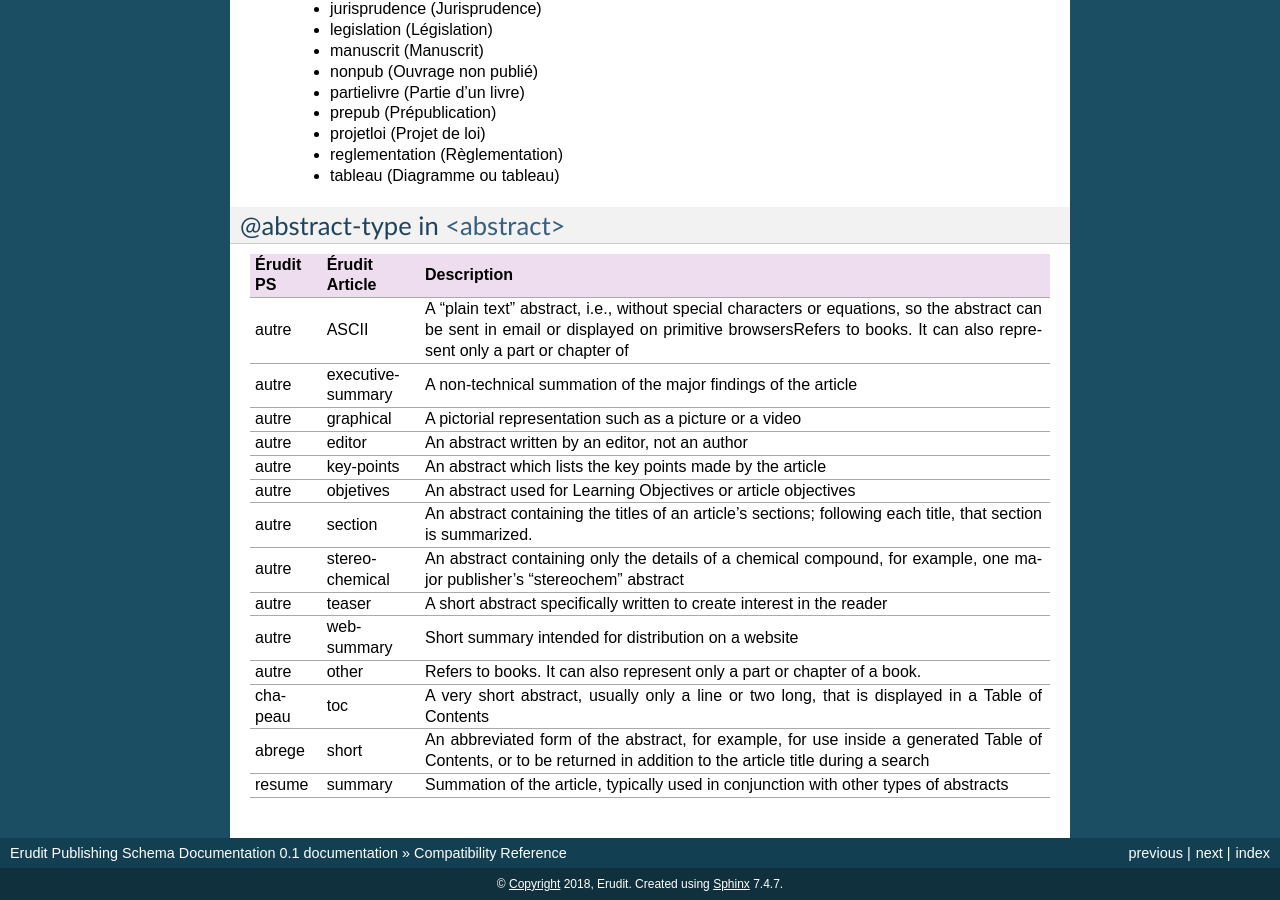
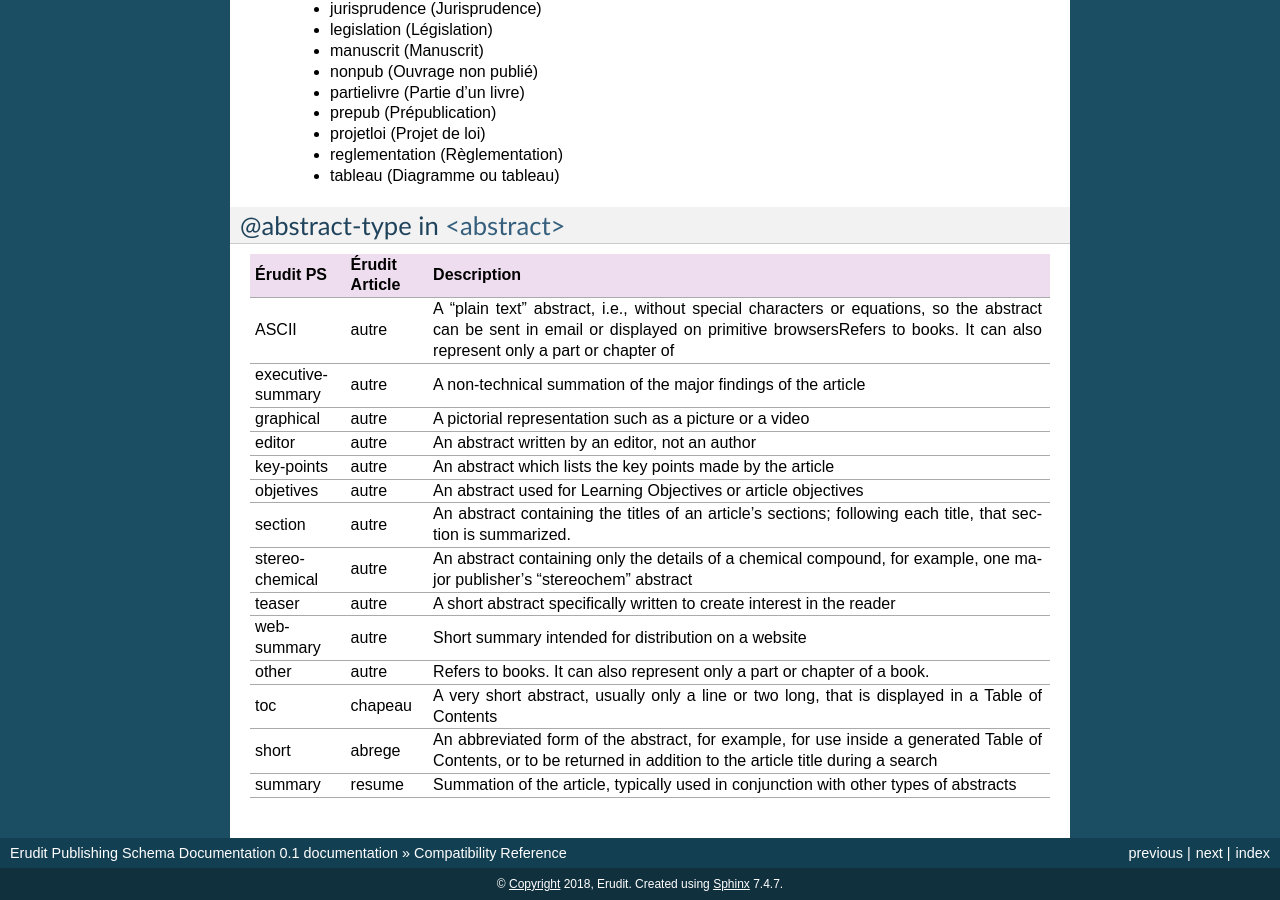
Before and after one commit to erudit/erudit-ps-documentation, a Sphinx documentation site: the page built from docs/source/tagset/compatibility-reference.rst, in a window 1280 px wide and 900 px high, scrolled down 1000 px. Built offline with Sphinx 7.4.7, drawn with Linux system fonts in a browser that asks for light colours.

```diff
--- a/docs/source/tagset/compatibility-reference.rst
+++ b/docs/source/tagset/compatibility-reference.rst
@@ -80,54 +80,54 @@ Values without correlation in Érudit PS:
 +-------------------+-------------------+-------------------------------------------------------------------+
 | Érudit PS         | Érudit Article    |  Description                                                      |
 +===================+===================+===================================================================+
-| autre             | ASCII             |  A “plain text” abstract, i.e., without special characters or     |
+| ASCII             | autre             |  A “plain text” abstract, i.e., without special characters or     |
 |                   |                   |  equations, so the abstract can be sent in email or displayed on  |
 |                   |                   |  primitive browsersRefers to books. It can also represent only a  |
 |                   |                   |  part or chapter of                                               |
 +-------------------+-------------------+-------------------------------------------------------------------+
-| autre             | executive-summary |  A non-technical summation of the major findings of the article   |
+| executive-summary | autre             |  A non-technical summation of the major findings of the article   |
 |                   |                   |                                                                   |
 +-------------------+-------------------+-------------------------------------------------------------------+
-| autre             | graphical         |  A pictorial representation such as a picture or a video          |
+| graphical         | autre             |  A pictorial representation such as a picture or a video          |
 |                   |                   |                                                                   |
 +-------------------+-------------------+-------------------------------------------------------------------+
-| autre             | editor            |  An abstract written by an editor, not an author                  |
+| editor            | autre             |  An abstract written by an editor, not an author                  |
 |                   |                   |                                                                   |
 +-------------------+-------------------+-------------------------------------------------------------------+
-| autre             | key-points        |  An abstract which lists the key points made by the article       |
+| key-points        | autre             |  An abstract which lists the key points made by the article       |
 |                   |                   |                                                                   |
 +-------------------+-------------------+-------------------------------------------------------------------+
-| autre             | objetives         |  An abstract used for Learning Objectives or article objectives   |
+| objetives         | autre             |  An abstract used for Learning Objectives or article objectives   |
 |                   |                   |                                                                   |
 +-------------------+-------------------+-------------------------------------------------------------------+
-| autre             | section           |  An abstract containing the titles of an article’s sections;      |
+| section           | autre             |  An abstract containing the titles of an article’s sections;      |
 |                   |                   |  following each title, that section is summarized.                |
 |                   |                   |                                                                   |
 +-------------------+-------------------+-------------------------------------------------------------------+
-| autre             | stereochemical    |  An abstract containing only the details of a chemical compound,  |
+| stereochemical    | autre             |  An abstract containing only the details of a chemical compound,  |
 |                   |                   |  for example, one major publisher’s “stereochem” abstract         |
 |                   |                   |                                                                   |
 +-------------------+-------------------+-------------------------------------------------------------------+
-| autre             | teaser            |  A short abstract specifically written to create interest in the  |
+| teaser            | autre             |  A short abstract specifically written to create interest in the  |
 |                   |                   |  reader                                                           |
 |                   |                   |                                                                   |
 +-------------------+-------------------+-------------------------------------------------------------------+
-| autre             | web-summary       |  Short summary intended for distribution on a website             |
+| web-summary       | autre             |  Short summary intended for distribution on a website             |
 |                   |                   |                                                                   |
 +-------------------+-------------------+-------------------------------------------------------------------+
-| autre             | other             |  Refers to books. It can also represent only a part or chapter of |
+| other             | autre             |  Refers to books. It can also represent only a part or chapter of |
 |                   |                   |  a book.                                                          |
 +-------------------+-------------------+-------------------------------------------------------------------+
-| chapeau           | toc               |  A very short abstract, usually only a line or two long, that is  |
+| toc               | chapeau           |  A very short abstract, usually only a line or two long, that is  |
 |                   |                   |  displayed in a Table of Contents                                 |
 |                   |                   |                                                                   |
 +-------------------+-------------------+-------------------------------------------------------------------+
-| abrege            | short             |  An abbreviated form of the abstract, for example, for use inside |
+| short             | abrege            |  An abbreviated form of the abstract, for example, for use inside |
 |                   |                   |  a generated Table of Contents, or to be returned in addition to  |
 |                   |                   |  the article title during a search                                |
 |                   |                   |                                                                   |
 +-------------------+-------------------+-------------------------------------------------------------------+
-| resume            | summary           |  Summation of the article, typically used in conjunction with     |
+| summary           | resume            |  Summation of the article, typically used in conjunction with     |
 |                   |                   |  other types of abstracts                                         |
 |                   |                   |                                                                   |
 +-------------------+-------------------+-------------------------------------------------------------------+
```
